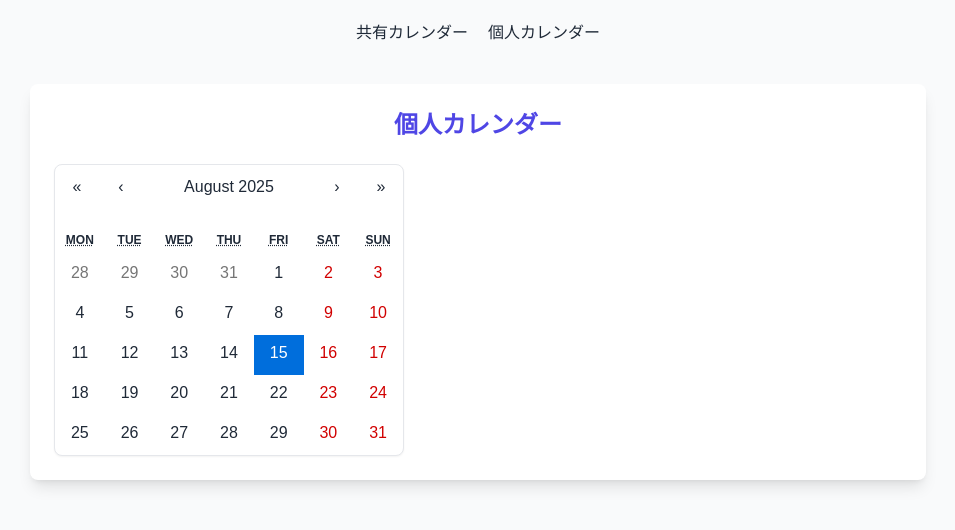
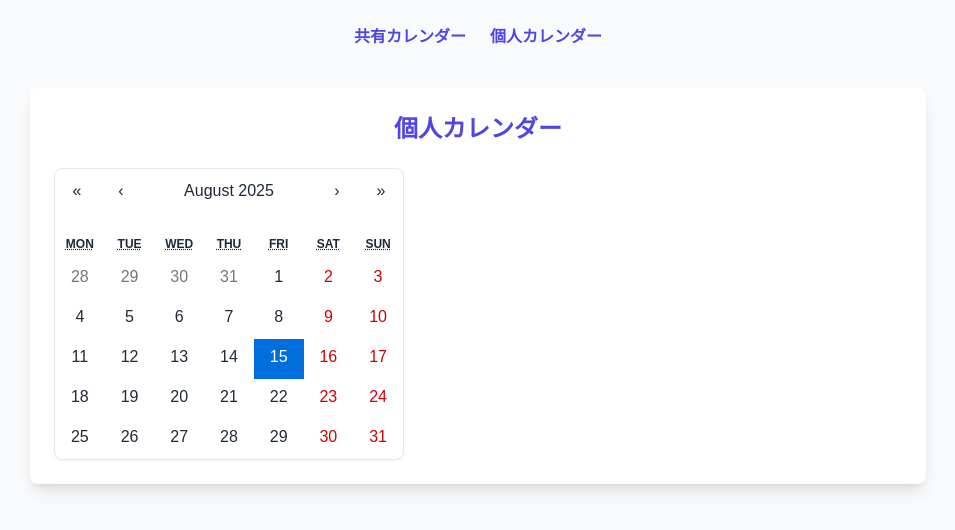
Before and after one commit to kuzyoumike0/milkpop-calendarapp, a React (Create React App) app in the folder frontend/: page /personal in a window 1280 px wide. Shown: the top 530 px of the page, without its empty margins (162-1117 px from the left). Built offline with nearby package versions, Linux system fonts and the light colour scheme; no server answers.

Commit message:
Update and rename App.js to App.jsx

```diff
--- a/frontend/src/App.js
+++ b/frontend/src/App.jsx
@@ -1,3 +1,4 @@
+// src/App.jsx
 import React from "react";
 import { BrowserRouter as Router, Routes, Route, Link } from "react-router-dom";
 import SharedCalendar from "./pages/SharedCalendar";
@@ -6,9 +7,9 @@ import PersonalCalendar from "./pages/PersonalCalendar";
 export default function App() {
   return (
     <Router>
-      <nav style={{ textAlign: "center", margin: "20px" }}>
-        <Link to="/" style={{ marginRight: "20px" }}>共有カレンダー</Link>
-        <Link to="/personal">個人カレンダー</Link>
+      <nav className="text-center my-6 space-x-6">
+        <Link to="/" className="text-indigo-600 font-semibold hover:underline">共有カレンダー</Link>
+        <Link to="/personal" className="text-indigo-600 font-semibold hover:underline">個人カレンダー</Link>
       </nav>
 
       <Routes>
```
